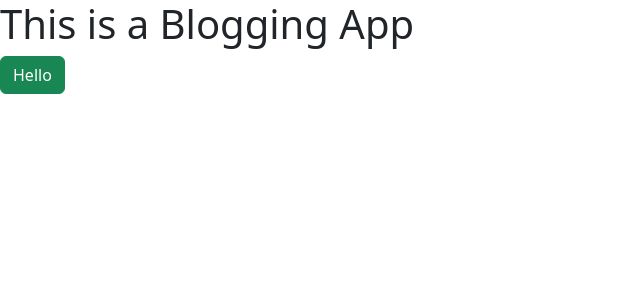
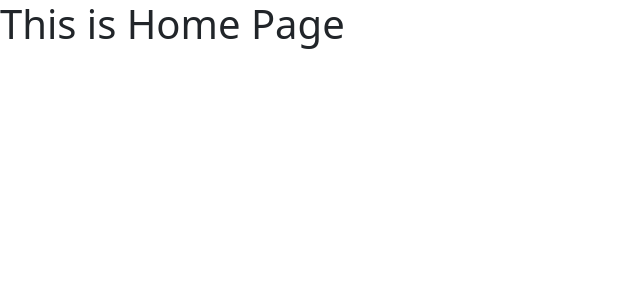
Before and after one commit to shazzadhk/blog-app-frontend-react, a React (Create React App) app: page /home in a window 1280 px wide. Shown: the top 300 px of the page, without its empty margins (0-640 px from the left). Built offline with nearby package versions, Linux system fonts and the light colour scheme.

Commit message:
Add Home Component & React Router

```diff
--- a/src/App.js
+++ b/src/App.js
@@ -1,14 +1,16 @@
 
 import './App.css';
 import 'bootstrap/dist/css/bootstrap.min.css';
-import { Button } from 'reactstrap';
+import { BrowserRouter,Routes,Route } from 'react-router-dom';
+import Home from './Home';
 
 function App() {
   return (
-    <>
-      <h1>This is a Blogging App</h1>
-      <Button color='success'>Hello</Button>
-    </>
+    <BrowserRouter>
+      <Routes>
+        <Route path='/home' element={<Home/>}/>
+      </Routes>
+    </BrowserRouter>
   );
 }
 
--- /dev/null
+++ b/src/Home.js
@@ -0,0 +1,9 @@
+const Home = () => {
+    return(
+        <>
+            <h1>This is Home Page</h1>
+        </>
+    )
+}
+
+export default Home;
```
